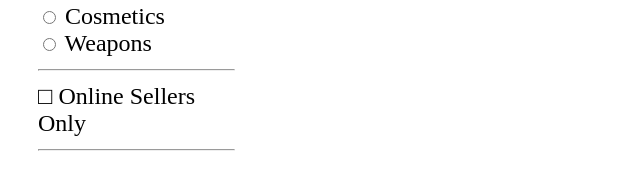
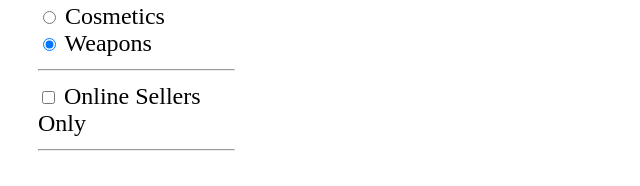
Before and after one commit to JumpyLionnn/RetroMMarket, a website with bundled scripts: page client/index.html in a window 1280 px wide. Shown: the part 177-363 px from the top of the page, 165-805 px from the left. Built offline with nearby package versions, Linux system fonts and the light colour scheme; files whose address does not match are found by name; a web font is replaced by a local one.

Commit message:
Fixed category buttons on the sidebar

```diff
--- a/client/index.html
+++ b/client/index.html
@@ -6,17 +6,18 @@
 <div id="sidebar-content">
     <div id="sidebar-subtitle">Item Type:</div>
     <div id="item-categories">
-        <input id="armors" type="radio" value="Armors" onclick="changeCategory(this.value);return false;">
+        <input name="category" id="armors" type="radio" value="Armors" onclick="changeCategory(this.value);">
         <label for="armors">Armors</label><br>
-        <input id="consumables" type="radio" value="Consumables" onclick="changeCategory(this.value);return false;">
+        <input name="category" id="consumables" type="radio" value="Consumables" onclick="changeCategory(this.value);">
         <label for="consumables">Consumables</label><br>
-        <input id="cosmetics" type="radio" value="Cosmetics" onclick="changeCategory(this.value);return false;">
+        <input name="category" id="cosmetics" type="radio" value="Cosmetics" onclick="changeCategory(this.value);">
         <label for="cosmetics">Cosmetics</label><br>
-        <input id="weapons" type="radio" value="Weapons" onclick="changeCategory(this.value);return false;">
+        <input name="category" id="weapons" type="radio" value="Weapons" onclick="changeCategory(this.value);" checked>
         <label for="weapons">Weapons</label>
     </div>
     <hr>
-    <a href="#" onclick="toggleOnlineSellersOnly();return false;">&#9633; Online Sellers Only</a>
+    <input type="checkbox" onclick="toggleOnlineSellersOnly();" id="toggleOnlineSellersOnly">
+    <label for="toggleOnlineSellersOnly">Online Sellers Only</label>
     <hr>
 </div>
 {% endblock %} {% block content %}
```
